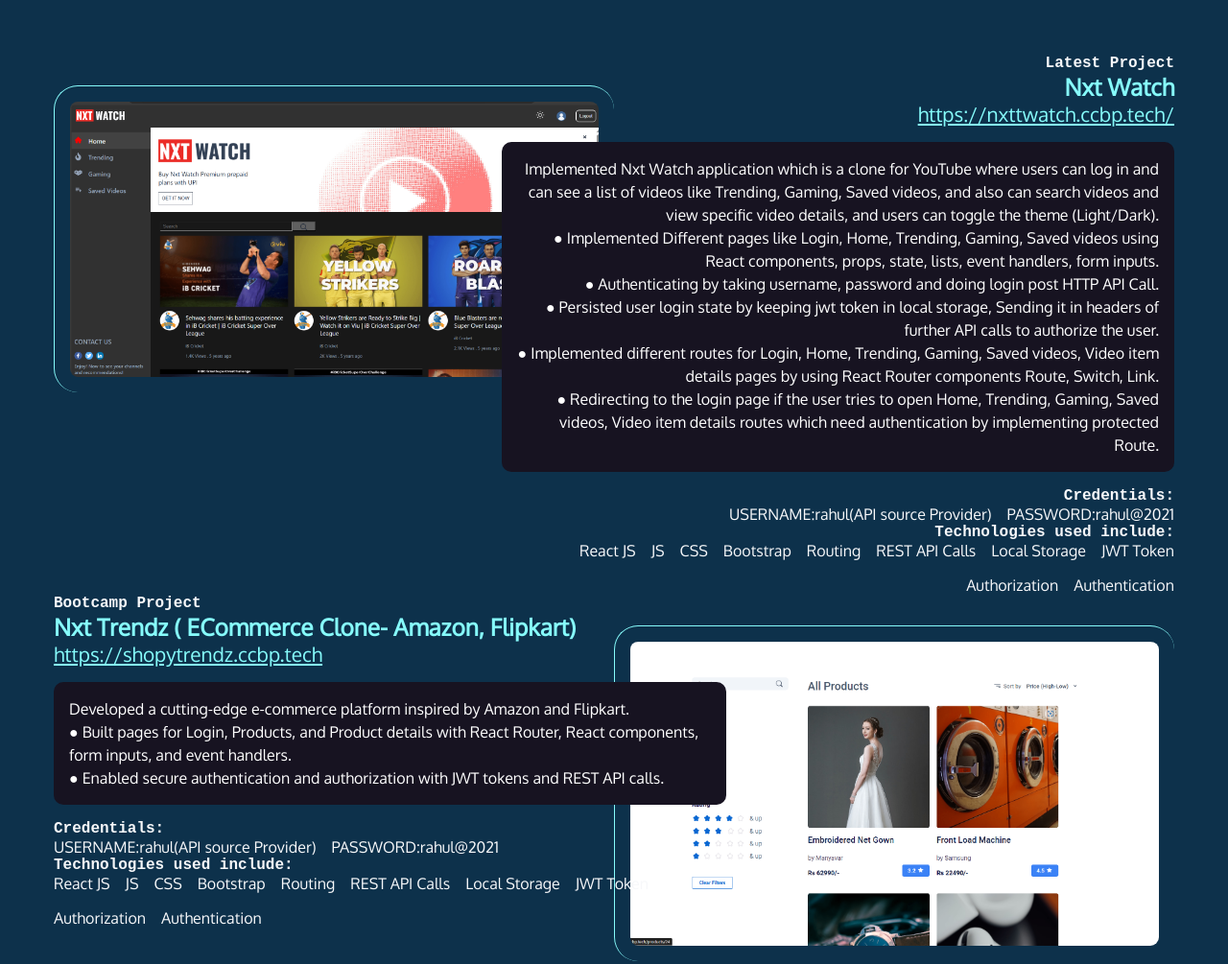
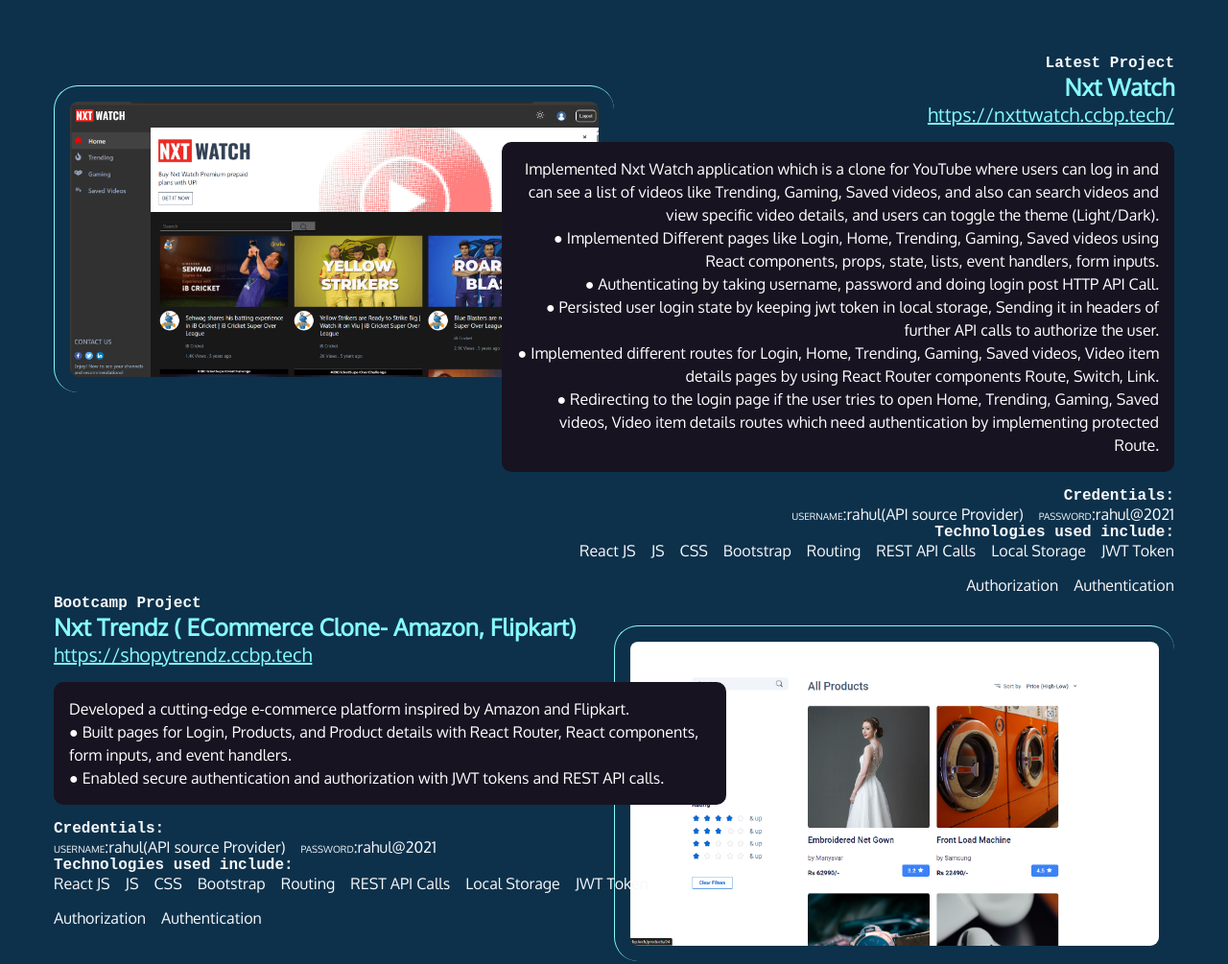
Before and after one commit to Naveenp999/new_repo, a plain HTML site: page index.html in a window 1280 px wide. Shown: the part 698-1703 px from the top of the page at 96% size. Drawn offline with Linux system fonts and the light colour scheme; a web font is replaced by a local one.

Commit message:
Portfolio

```diff
--- a/design.css
+++ b/design.css
@@ -182,7 +182,9 @@
     color: white;
     background-color: var(--hotmag);
 }
-
+.small-name{
+    font-size: 10px;
+}
 
 /* projects section */
 
@@ -234,6 +236,10 @@
 }
 .link{
     color: var(--aqua);
+    font-size:10px;
+    @media screen and (min-width:768px){
+        font-size: 20px;
+    }
 }
 
 
```
